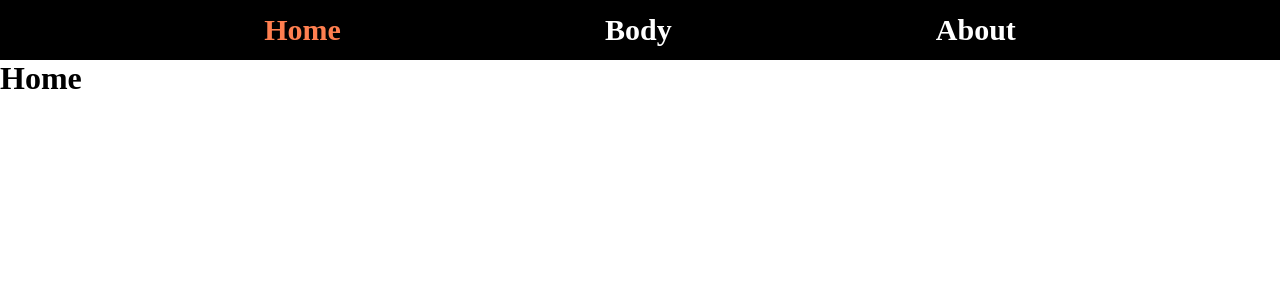
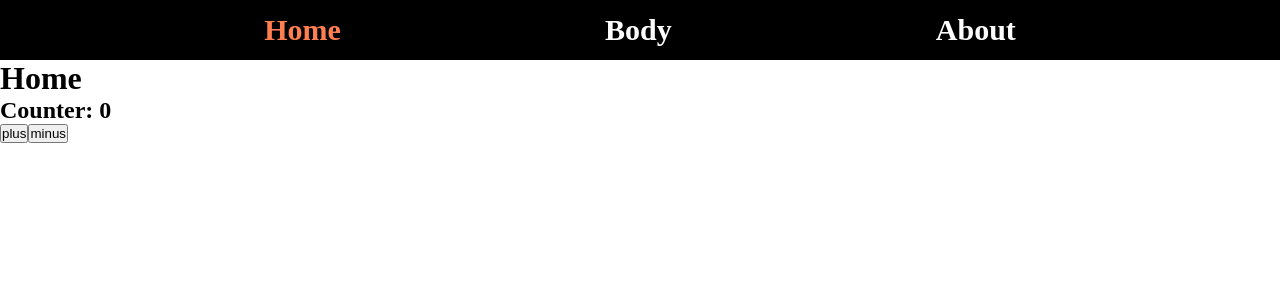
Before and after one commit to Jasurbek1604/Redux, a React (Vite) app: page /home in a window 1280 px wide. Shown: the top 300 px of the page. Built offline with nearby package versions, Linux system fonts and the light colour scheme.

Commit message:
Redux Toolkit

```diff
--- a/src/components/Home.jsx
+++ b/src/components/Home.jsx
@@ -1,9 +1,18 @@
 import React from "react";
+import { useSelector, useDispatch } from "react-redux";
+import { inc, dec } from "../redux/Counter";
 
 export default function Home() {
+  const counter = useSelector((store) => store.counter);
+
+  const dispatch = useDispatch();
+
   return (
     <React.Fragment>
       <h1>Home</h1>
+      <h2>Counter: {counter.data}</h2>
+      <button onClick={() => dispatch(inc())}>plus</button>
+      <button onClick={() => dispatch(dec())}>minus</button>
     </React.Fragment>
   );
 }
--- a/src/redux/Counter.js
+++ b/src/redux/Counter.js
@@ -13,4 +13,5 @@ export const counterSlice = createSlice({
   },
 });
 
+export const { inc, dec } = counterSlice.actions;
 export default counterSlice.reducer;
--- a/src/redux/store.js
+++ b/src/redux/store.js
@@ -4,6 +4,6 @@ import counter from "./Counter";
 export const store = configureStore({
   reducer: {
     counter,
-    student: "Student",
+    student: counter,
   },
 });
```
